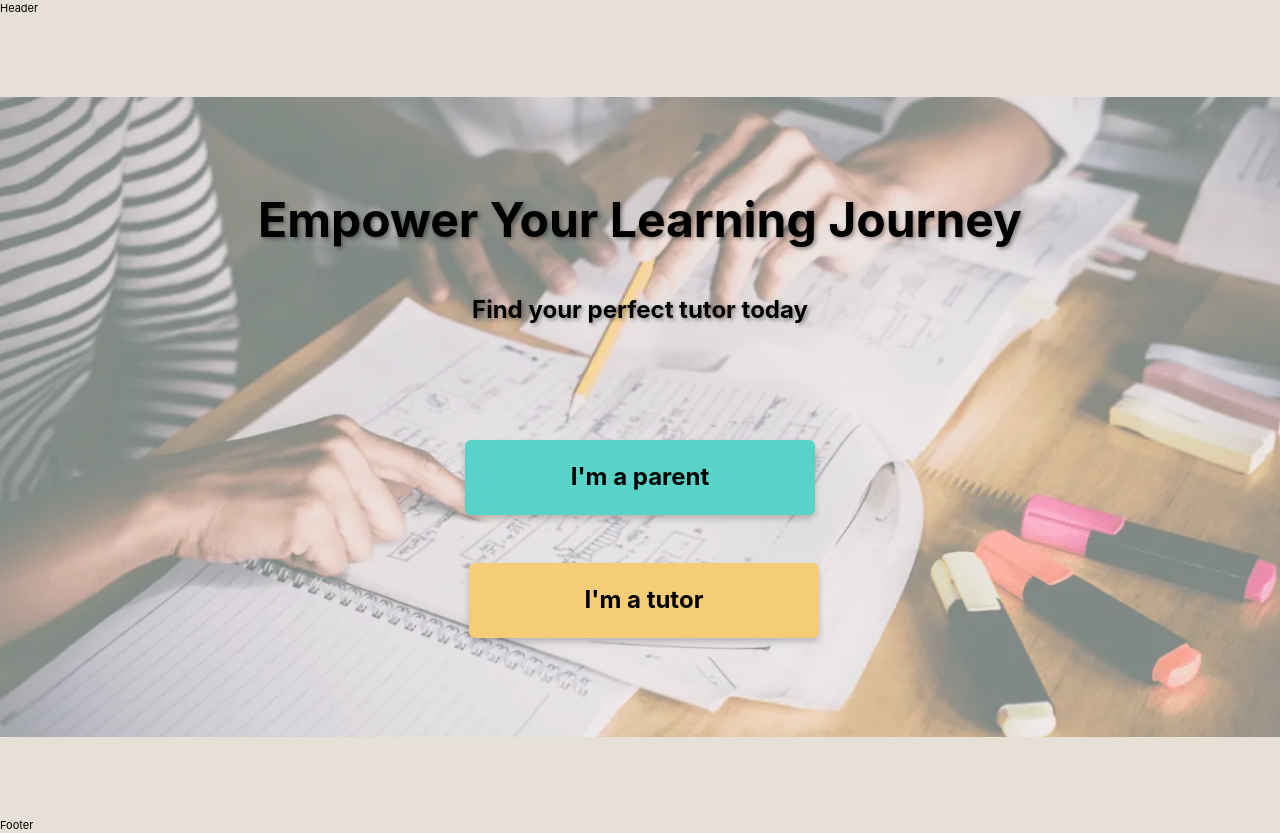
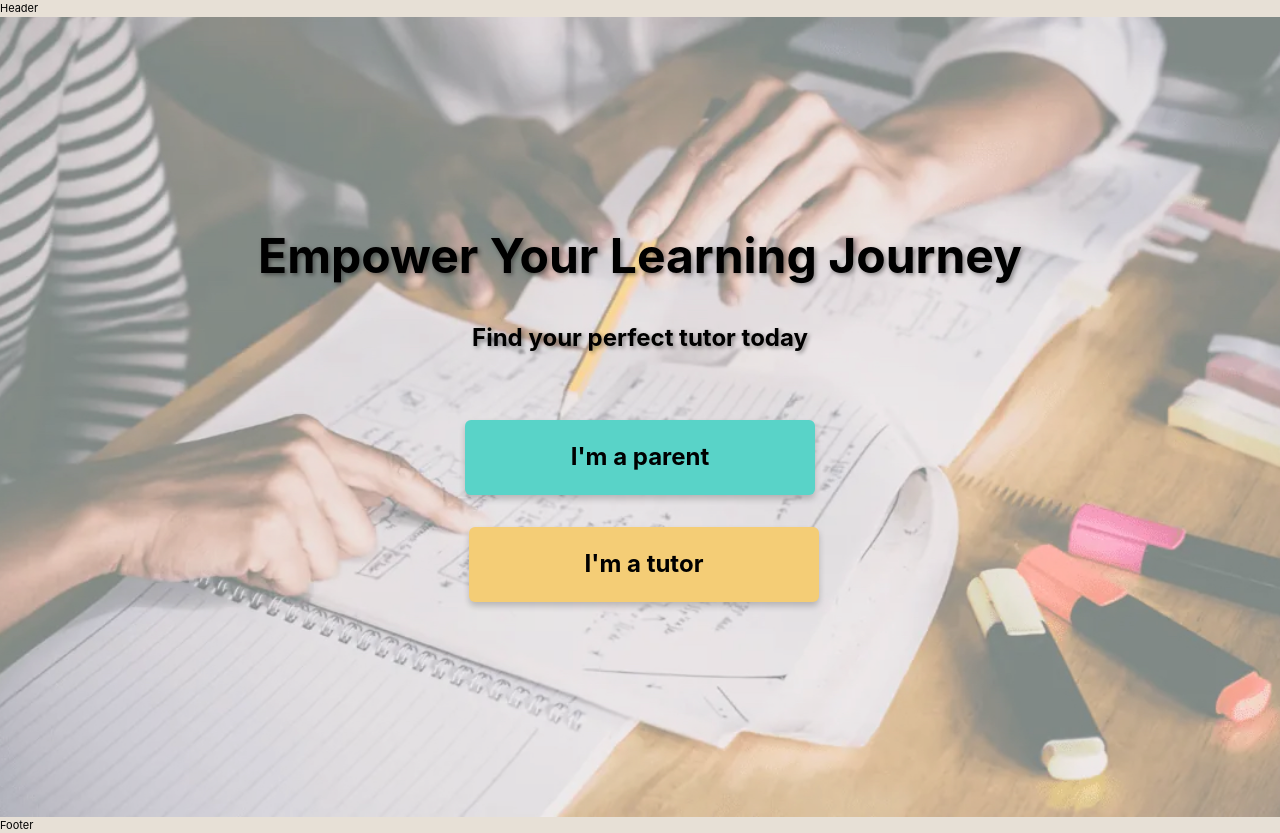
Before and after one commit to Code-the-Dream-School/ffprac-team2-front, a React (Vite) app: page / in a window 1280 px wide. Built offline with nearby package versions, Linux system fonts and the light colour scheme.

Commit message:
updated buttons, added useMediaQuery for bg

```diff
--- a/src/App.tsx
+++ b/src/App.tsx
@@ -22,15 +22,7 @@ const App = () => {
             <Routes>
                 <Route path="/" element={<Layout />}>
                     {/* <Route index element={<HomePage />} /> */}
-                    <Route
-                        index
-                        element={
-                            <LandingPage
-                                parentButtonText="I'm a parent"
-                                tutorButtonText="I'm a tutor"
-                            />
-                        }
-                    />
+                    <Route index element={<LandingPage />} />
                     <Route path="/auth" element={<AuthPage activeTab={'login'} />} />
                     <Route path="/parent-dashboard" element={<ParentDashboardPage />} />
                     {/* <Route path="/tutorcard" element={<TutorCard tutor={undefined} />} /> */}
--- a/src/pages/LandingPage.tsx
+++ b/src/pages/LandingPage.tsx
@@ -1,25 +1,31 @@
 import React from 'react';
-import { Box, Button, ButtonGroup, Flex, VStack, Heading, Text } from '@chakra-ui/react';
-import backgroundImage from '../assets/background_photo.png';
+import {
+    Box,
+    Button,
+    ButtonGroup,
+    Flex,
+    VStack,
+    Heading,
+    Text,
+    useMediaQuery,
+} from '@chakra-ui/react';
+import backgroundImage from '../assets/background_01.jpg';
 import { useNavigate } from 'react-router-dom';
 
-interface LandingPage {
-    parentButtonText: string;
-    tutorButtonText: string;
-}
-
-const LandingPage: React.FC<LandingPage> = ({ parentButtonText, tutorButtonText }) => {
+const LandingPage: React.FC = () => {
     const navigate = useNavigate();
 
     const toRegistration = () => {
         navigate(`/auth`);
     };
 
+    const [isLargeScreen] = useMediaQuery('(min-width: 1280px)');
+
     return (
         <Flex
             direction="column"
+            align="center"
             justify="center"
-            align="center"
             w="full"
             h="100vh"
             position="relative"
@@ -27,10 +33,11 @@ const LandingPage: React.FC<LandingPage> = ({ parentButtonText, tutorButtonText
             {/* Background Image */}
             <Box
                 w="full"
-                h={{ base: '90vh', md: '80vh' }}
+                h="100vh"
                 bgImage={`url(${backgroundImage})`}
-                bgSize="cover"
+                bgSize={isLargeScreen ? 'auto 100vh' : 'cover'}
                 bgPos="center"
+                bgRepeat="no-repeat"
                 position="absolute"
                 zIndex="-1"
                 _after={{
@@ -44,12 +51,11 @@ const LandingPage: React.FC<LandingPage> = ({ parentButtonText, tutorButtonText
                     opacity: '0.4', // transparency
                 }}
             />
-
             {/* Content */}
             <VStack spacing={8} align="stretch" w="full" maxW="container.md" mx="auto" zIndex="1">
                 <Heading
                     as="h1"
-                    size={{ base: 'xl', md: '2xl' }}
+                    size={{ base: 'xl', lg: '2xl' }}
                     textAlign="center"
                     sx={{
                         textShadow: '2px 2px 4px rgba(0, 0, 0, 0.4)',
@@ -59,12 +65,11 @@ const LandingPage: React.FC<LandingPage> = ({ parentButtonText, tutorButtonText
                 </Heading>
 
                 <Text
-                    as="h3"
-                    fontSize={{ base: 'lg', md: 'xl', lg: '2xl' }}
+                    fontSize={{ base: 'lg', lg: '2xl' }}
                     textAlign="center"
                     fontWeight="bold"
-                    mt="1rem"
-                    mb="5rem"
+                    mt={{ base: '1rem', sm: '0.5rem' }}
+                    mb={{ base: '5rem', sm: '2rem' }}
                     sx={{
                         textShadow: '2px 2px 4px rgba(0, 0, 0, 0.4)',
                     }}
@@ -72,7 +77,7 @@ const LandingPage: React.FC<LandingPage> = ({ parentButtonText, tutorButtonText
                     Find your perfect tutor today
                 </Text>
                 <ButtonGroup
-                    gap={{ base: '4rem', sm: '3rem' }}
+                    gap={{ base: '4rem', sm: '2rem' }}
                     margin="0 auto"
                     display="flex"
                     alignItems="center"
@@ -82,20 +87,20 @@ const LandingPage: React.FC<LandingPage> = ({ parentButtonText, tutorButtonText
                     <Button
                         size="landing"
                         variant="buttonTeal"
-                        width={{ base: '90%', sm: '80%', lg: '350px' }}
+                        width={{ base: '90%', sm: '50%', lg: '350px' }}
                         fontWeight="bold"
                         onClick={toRegistration}
                     >
-                        {parentButtonText}
+                        I'm a parent
                     </Button>
                     <Button
                         size="landing"
                         variant="buttonYellow"
-                        width={{ base: '90%', sm: '80%', lg: '350px' }}
+                        width={{ base: '90%', sm: '50%', lg: '350px' }}
                         fontWeight="bold"
                         onClick={toRegistration}
                     >
-                        {tutorButtonText}
+                        I'm a tutor
                     </Button>
                 </ButtonGroup>
             </VStack>
```
Also changed, not shown: src/assets/background_01.jpg (added), 1 other file (tests, documents, lock files or other folders).
